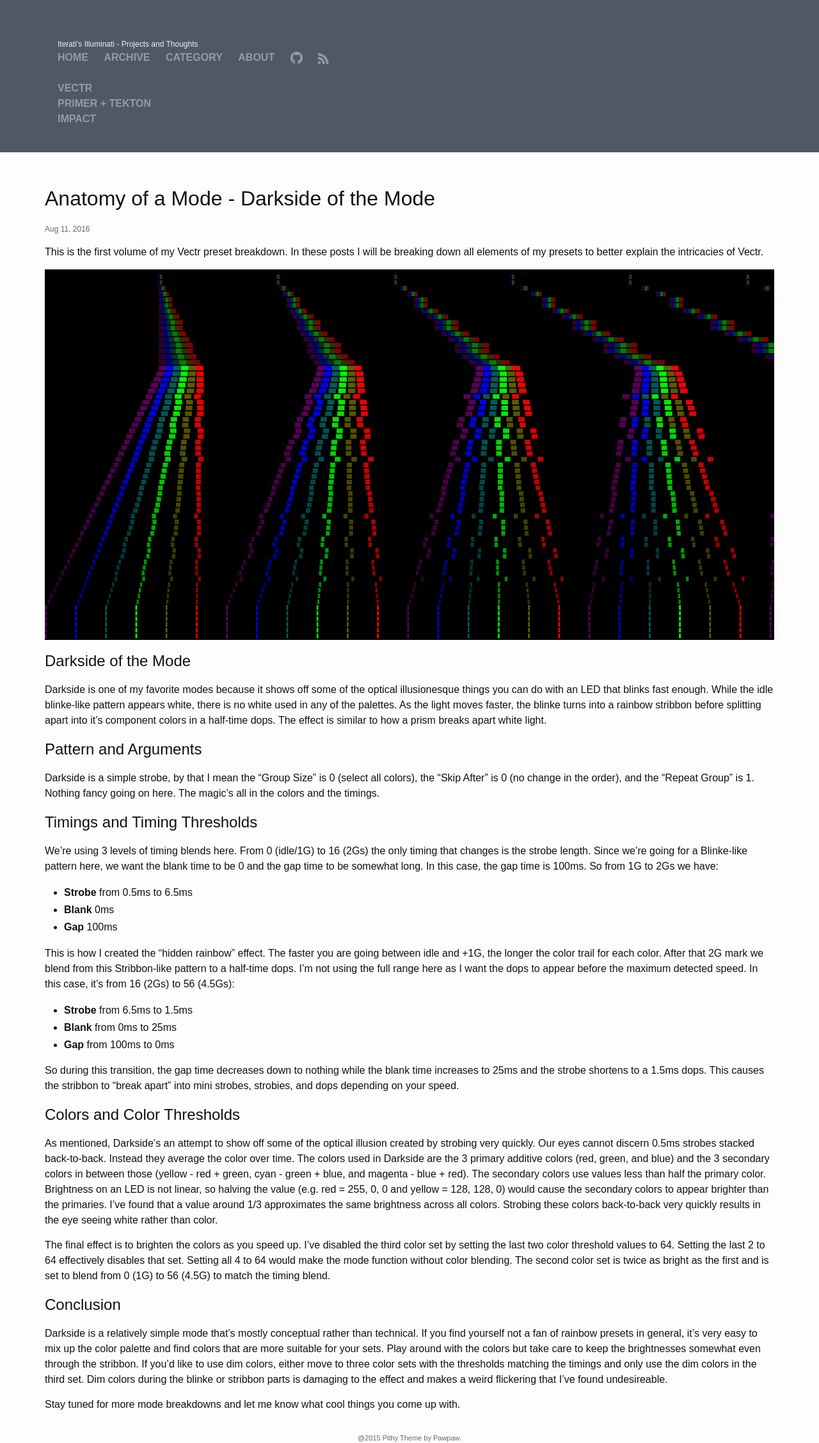
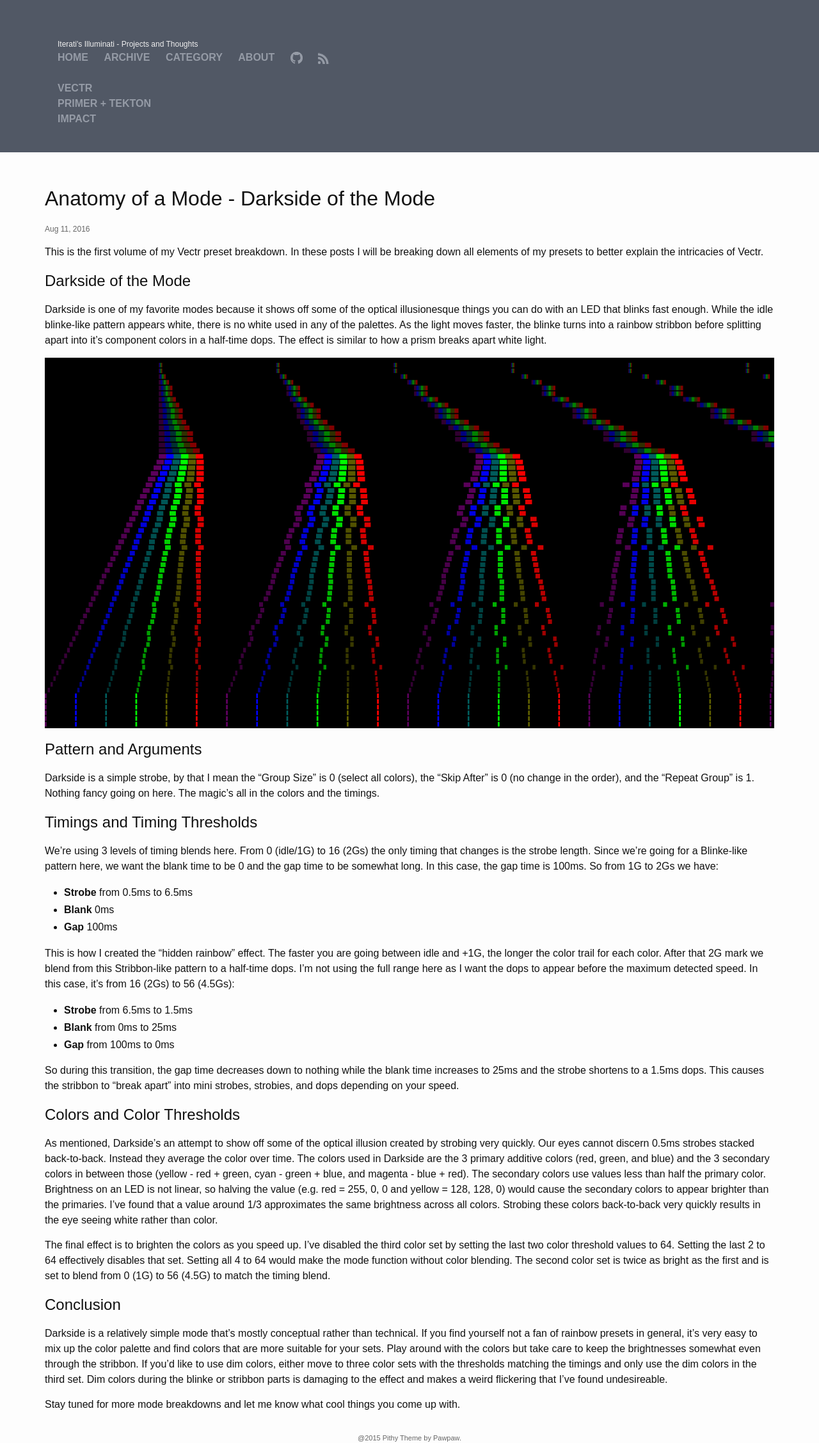
Before and after one commit to iterati/iterati.github.io, a Jekyll site: the page built from _posts/2016-08-11-darkside-of-the-mode.md, in a window 1280 px wide. Shown: the whole page at 64% size. Built offline with Jekyll 4.4.1, drawn with Linux system fonts in a browser that asks for light colours.

Commit message:
Move image again

```diff
--- a/_posts/2016-08-11-darkside-of-the-mode.md
+++ b/_posts/2016-08-11-darkside-of-the-mode.md
@@ -8,11 +8,11 @@ published: true
 
 This is the first volume of my Vectr preset breakdown. In these posts I will be breaking down all elements of my presets to better explain the intricacies of Vectr.
 
-![Darkside of the Mode](/images/darkside_of_the_mode.png)
-
 # Darkside of the Mode
 
 Darkside is one of my favorite modes because it shows off some of the optical illusionesque things you can do with an LED that blinks fast enough. While the idle blinke-like pattern appears white, there is no white used in any of the palettes. As the light moves faster, the blinke turns into a rainbow stribbon before splitting apart into it's component colors in a half-time dops. The effect is similar to how a prism breaks apart white light.
+
+![Darkside of the Mode](/images/darkside_of_the_mode.png)
 
 ## Pattern and Arguments
 
```
